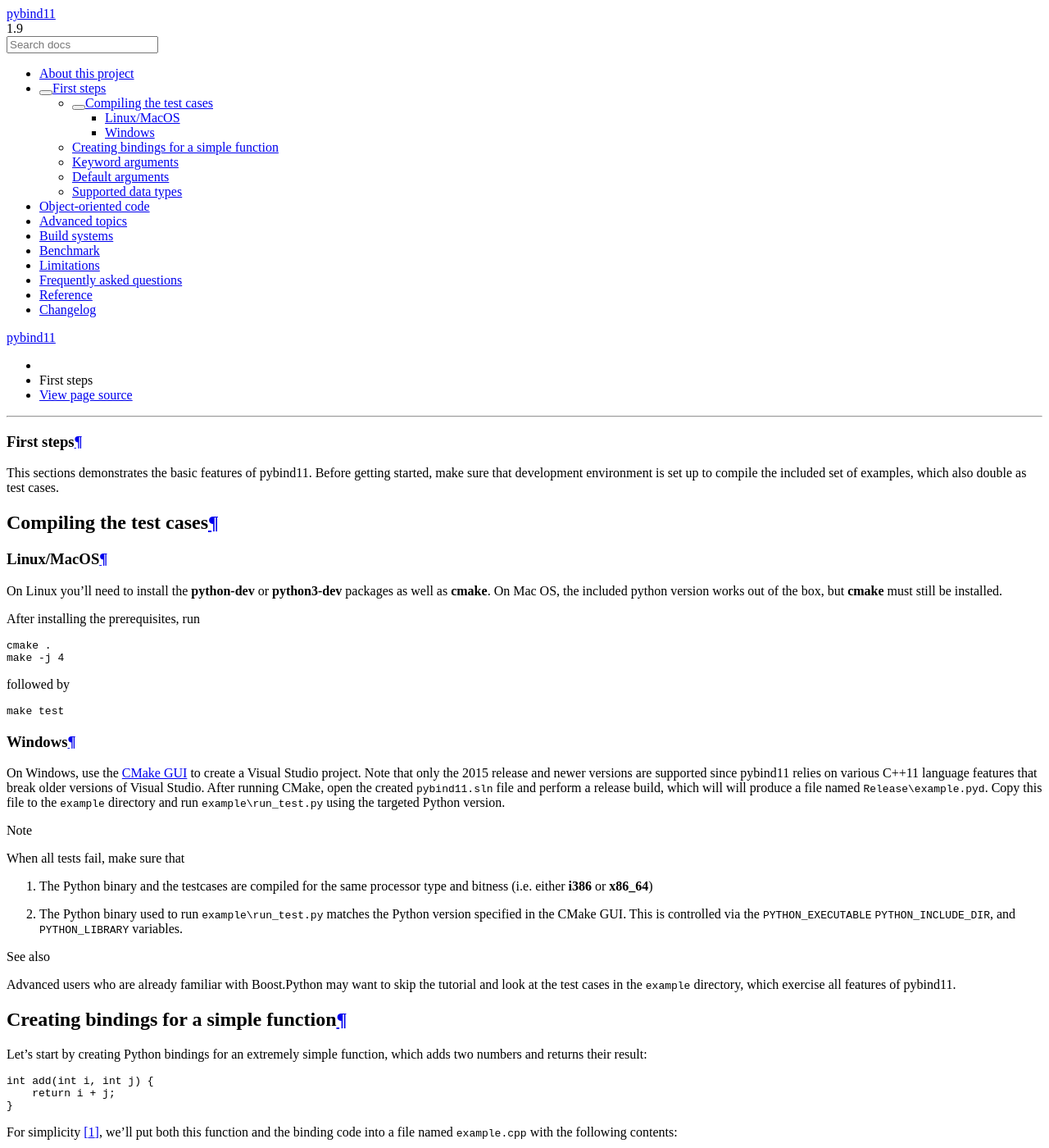
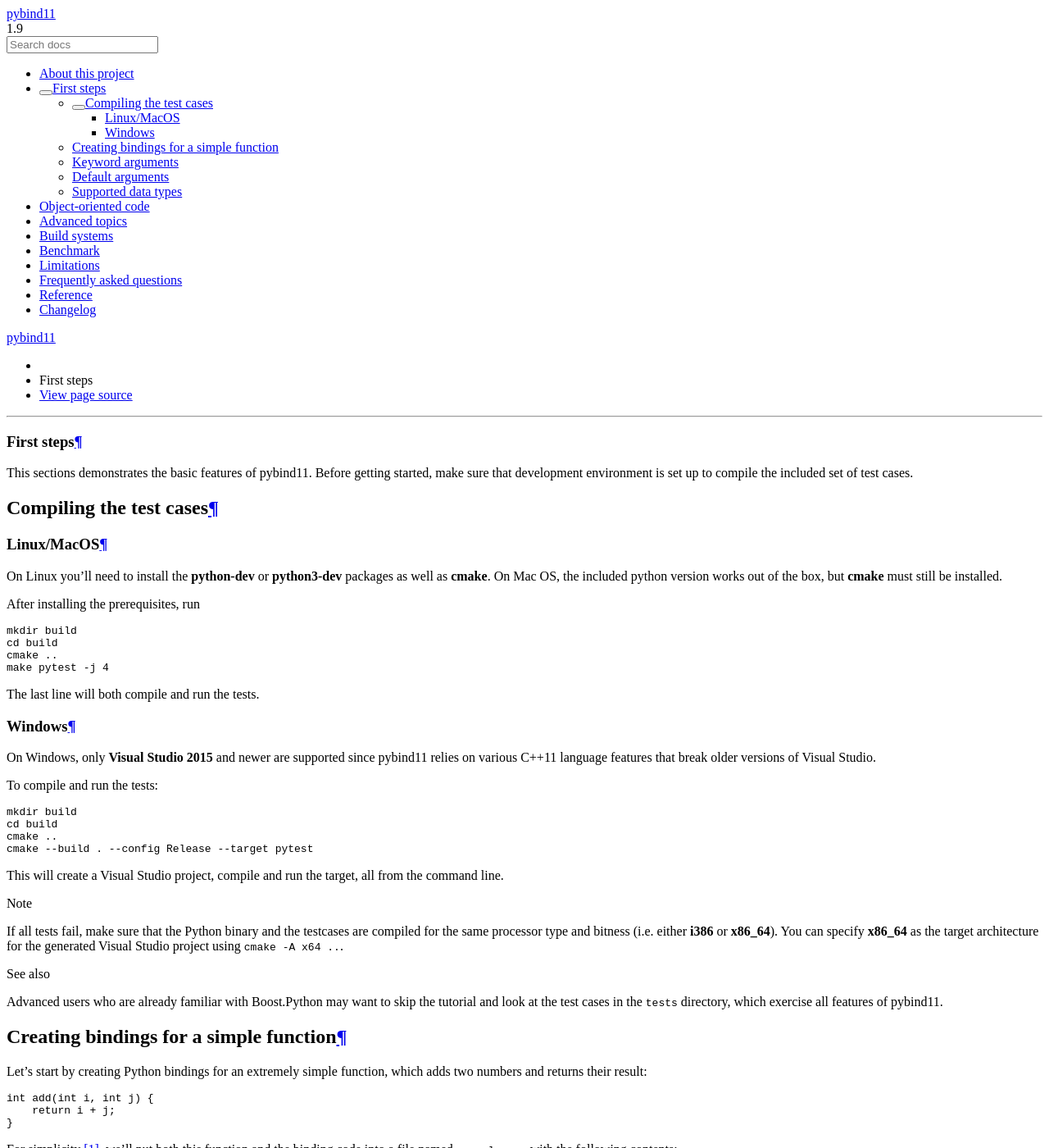
Before and after one commit to pybind/pybind11, a Sphinx documentation site: the page built from docs/basics.rst, in a window 1280 px wide and 1400 px high. Shown: the whole window at 82% size. Built offline with Sphinx 7.4.7 and the Read the Docs theme 2.0.0, drawn with Linux system fonts in a browser that asks for light colours.

Commit message:
Update the docs to reflect the new test structure
Test compilation instructions for Windows were changed to use the
`cmake --build` command line invocation which should be easier than
manually setting up using the CMake GUI and Visual Studio.

```diff
--- a/docs/basics.rst
+++ b/docs/basics.rst
@@ -5,7 +5,7 @@
 
 This sections demonstrates the basic features of pybind11. Before getting
 started, make sure that development environment is set up to compile the
-included set of examples, which also double as test cases.
+included set of test cases.
 
 
 Compiling the test cases
@@ -22,44 +22,42 @@
 
 .. code-block:: bash
 
-   cmake .
-   make -j 4
+   mkdir build
+   cd build
+   cmake ..
+   make pytest -j 4
 
-followed by
-
-.. code-block:: bash
-
-   make test
+The last line will both compile and run the tests.
 
 Windows
 -------
 
-On Windows, use the `CMake GUI`_ to create a Visual Studio project. Note that
-only the 2015 release and newer versions are supported since pybind11 relies on
-various C++11 language features that break older versions of Visual Studio.
-After running CMake, open the created :file:`pybind11.sln` file and perform a
-release build, which will will produce a file named
-:file:`Release\\example.pyd`. Copy this file to the :file:`example` directory
-and run :file:`example\\run_test.py` using the targeted Python version.
+On Windows, only **Visual Studio 2015** and newer are supported since pybind11 relies
+on various C++11 language features that break older versions of Visual Studio.
 
-.. _`CMake GUI`: https://cmake.org/runningcmake
+To compile and run the tests:
+
+.. code-block:: batch
+
+   mkdir build
+   cd build
+   cmake ..
+   cmake --build . --config Release --target pytest
+
+This will create a Visual Studio project, compile and run the target, all from the
+command line.
 
 .. Note::
 
-    When all tests fail, make sure that
-
-    1. The Python binary and the testcases are compiled for the same processor
-       type and bitness (i.e. either **i386** or **x86_64**)
-
-    2. The Python binary used to run :file:`example\\run_test.py` matches the
-       Python version specified in the CMake GUI. This is controlled via
-       the ``PYTHON_EXECUTABLE`` ``PYTHON_INCLUDE_DIR``, and
-       ``PYTHON_LIBRARY`` variables.
+    If all tests fail, make sure that the Python binary and the testcases are compiled
+    for the same processor type and bitness (i.e. either **i386** or **x86_64**). You
+    can specify **x86_64** as the target architecture for the generated Visual Studio
+    project using ``cmake -A x64 ..``.
 
 .. seealso::
 
     Advanced users who are already familiar with Boost.Python may want to skip
-    the tutorial and look at the test cases in the :file:`example` directory,
+    the tutorial and look at the test cases in the :file:`tests` directory,
     which exercise all features of pybind11.
 
 Creating bindings for a simple function
```
Also changed, not shown: docs/advanced.rst (+18 -18 lines).
